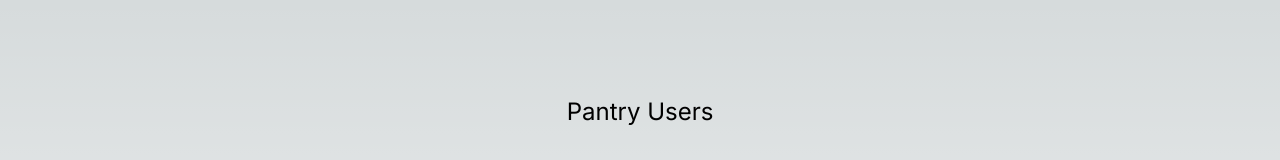
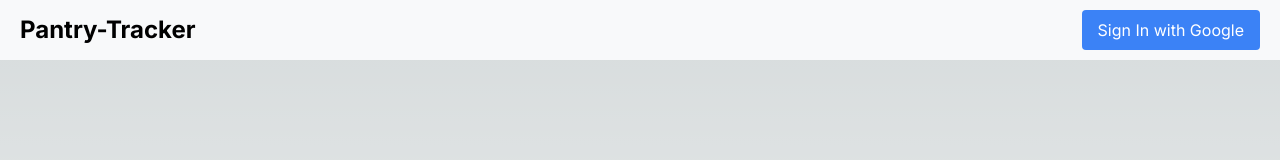
Before and after one commit to thenumanahmed/Pantry-Planner, a Next.js app: page / in a window 1280 px wide. Shown: the top 160 px of the page. Built offline with nearby package versions, Linux system fonts and the light colour scheme; no server answers; the database is empty.

Commit message:
google sign in

```diff
--- a/package.json
+++ b/package.json
@@ -12,7 +12,8 @@
     "firebase": "^10.13.0",
     "next": "14.2.5",
     "react": "^18",
-    "react-dom": "^18"
+    "react-dom": "^18",
+    "react-firebase-hooks": "^5.1.1"
   },
   "devDependencies": {
     "eslint": "^8",
--- a/src/app/layout.js
+++ b/src/app/layout.js
@@ -1,5 +1,6 @@
 import { Inter } from "next/font/google";
 import "./globals.css";
+import Navbar from "@/components/Navbar.jsx";
 
 const inter = Inter({ subsets: ["latin"] });
 
@@ -11,7 +12,10 @@ export const metadata = {
 export default function RootLayout({ children }) {
   return (
     <html lang="en">
-      <body className={inter.className}>{children}</body>
+      <body className={inter.className}>
+        <Navbar />
+        {children}
+      </body>
     </html>
   );
 }
--- /dev/null
+++ b/src/components/Navbar.css
@@ -0,0 +1,25 @@
+.nav {
+    display: flex;
+    justify-content: space-between;
+    align-items: center;
+    padding: 10px 20px;
+    background-color: #f8f9fa;
+}
+
+.nav-logo {
+    font-size: 1.5rem;
+    font-weight: bold;
+}
+
+button {
+    padding: 8px 16px;
+    font-size: 1rem;
+    color: black;
+    border: none;
+    border-radius: 4px;
+    cursor: pointer;
+    &:hover {
+        background-color: black;
+        color: white;
+    }
+}
--- /dev/null
+++ b/src/components/Navbar.jsx
@@ -0,0 +1,33 @@
+'use client'
+import React, { useEffect } from 'react';
+import './Navbar.css';
+import { signInWithGoogle, signOutUser } from '@/config/firebase_auth';
+import { auth } from "@/config/firebase_auth";
+import { useAuthState } from 'react-firebase-hooks/auth';
+
+const Navbar = () => {
+  const [user] = useAuthState(auth);
+
+  useEffect(() => {
+    console.log(user);
+  }, [user]);
+
+  return (
+    <div className='nav'>
+      <div className='nav-logo'>
+        Pantry-Tracker
+      </div>
+      {user ? (
+        <button onClick={signOutUser} className="bg-red-500 text-white px-4 py-2 rounded">
+          Sign Out
+        </button>
+      ) : (
+        <button onClick={signInWithGoogle} className="bg-blue-500 text-white px-4 py-2 rounded">
+          Sign In with Google
+        </button>
+      )}
+    </div>
+  );
+}
+
+export default Navbar;
--- a/src/config/firebase.js
+++ b/src/config/firebase.js
@@ -1,5 +1,5 @@
 import { initializeApp } from "firebase/app";
-import { getAnalytics } from "firebase/analytics";
+// import { getAnalytics } from "firebase/analytics";
 import { getFirestore } from "firebase/firestore";
 
 const firebaseConfig = {
@@ -13,8 +13,9 @@ const firebaseConfig = {
 };
 
 const app = initializeApp(firebaseConfig);
-const analytics = getAnalytics(app);
+// const analytics = getAnalytics(app);
 const db = getFirestore(app);
 
-export { db, analytics };
+// export { db, analytics };
+export { db };
 export default app;
--- /dev/null
+++ b/src/config/firebase_auth.js
@@ -0,0 +1,25 @@
+import { getAuth } from "firebase/auth";
+import app from "./firebase";
+import { signInWithPopup , GoogleAuthProvider, } from 'firebase/auth';
+
+export const auth = getAuth(app);
+
+// Sign in with Google
+export const signInWithGoogle = async () => {
+  const googleAuth = new GoogleAuthProvider();
+  try {
+    const res = await signInWithPopup(auth, googleAuth);
+    return res.user; // Return the signed-in user
+  } catch (error) {
+    console.error("Error during sign-in: ", error);
+  }
+};
+
+// Sign out user
+export const signOutUser = async () => {
+  try {
+    await signOut(auth);
+  } catch (error) {
+    console.error("Error during sign-out: ", error);
+  }
+};
```
Also changed, not shown: 2 other files (tests, documents, lock files or other folders).
